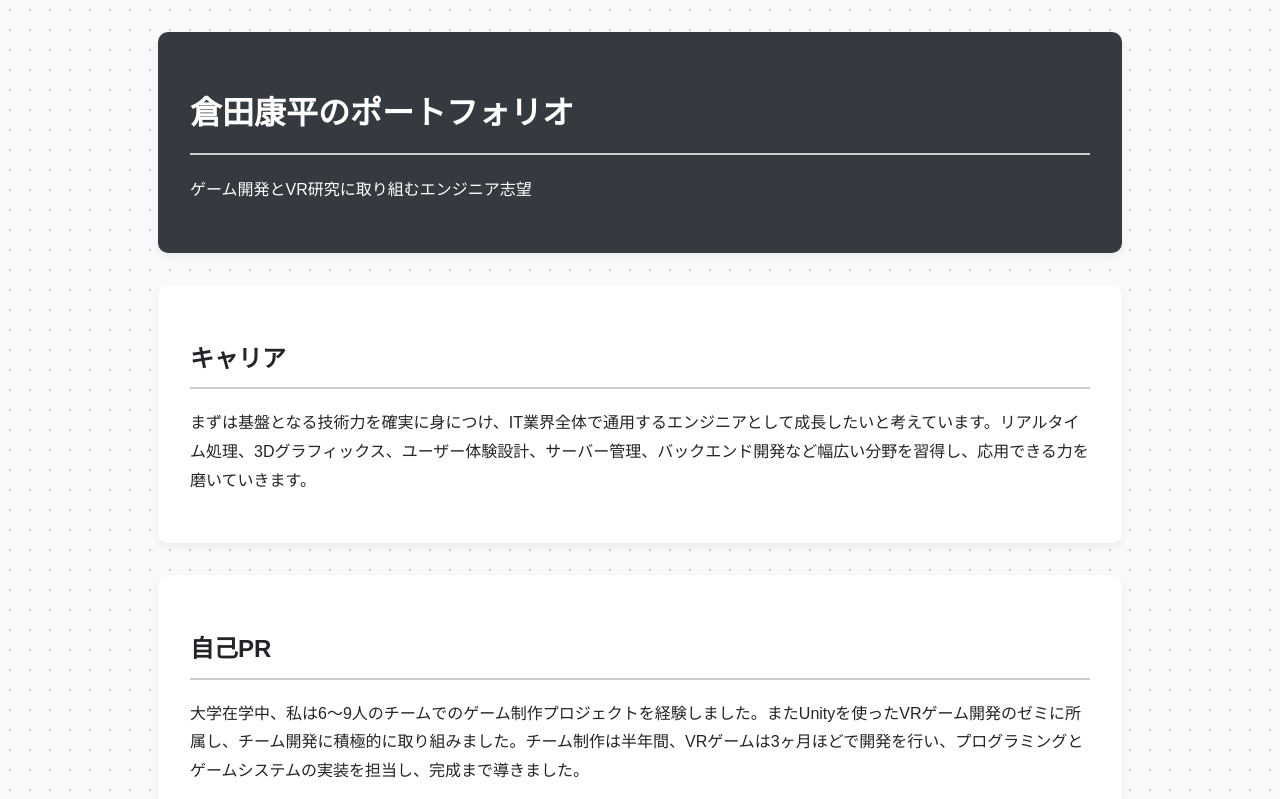
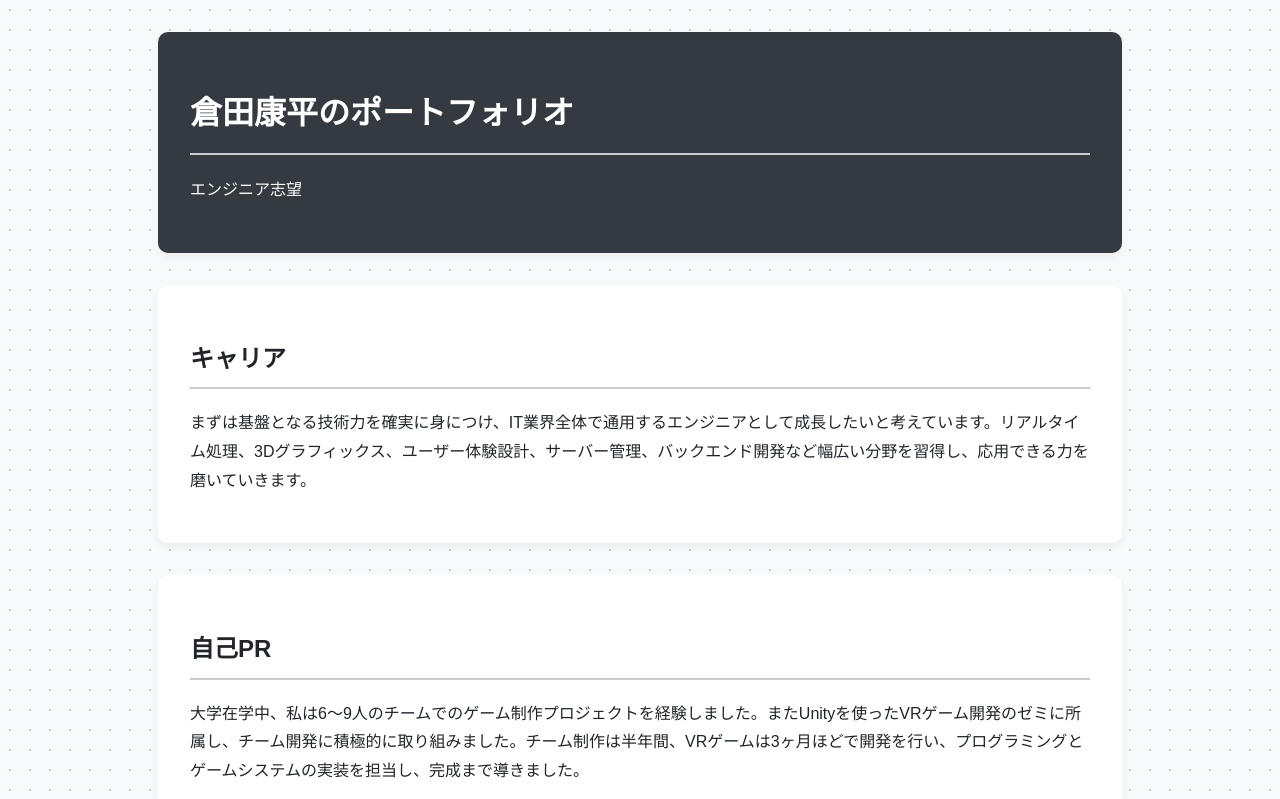
Before and after one commit to kqlnei/kqlnei.github.io, a plain HTML site: page index.html in a window 1280 px wide. Shown: the top 799 px of the page. Drawn offline with Linux system fonts and the light colour scheme.

Commit message:
Update index.html

```diff
--- a/index.html
+++ b/index.html
@@ -49,7 +49,7 @@
 <body>
   <header>
     <h1>倉田康平のポートフォリオ</h1>
-    <p>ゲーム開発とVR研究に取り組むエンジニア志望</p>
+    <p>エンジニア志望</p>
   </header>
 
   <section>
```
